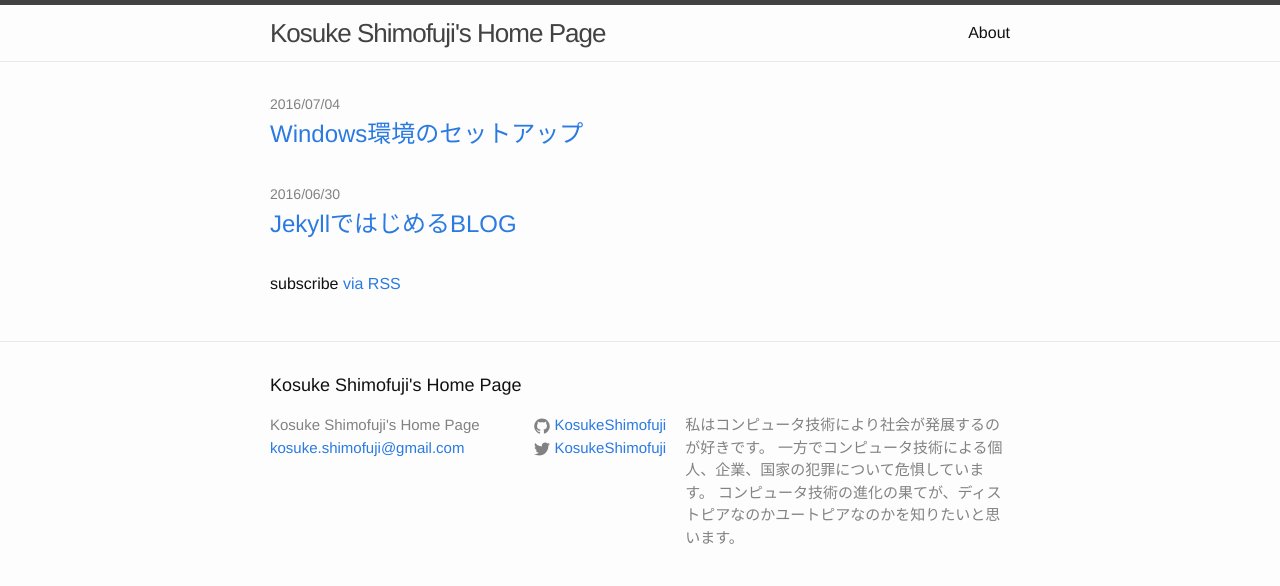
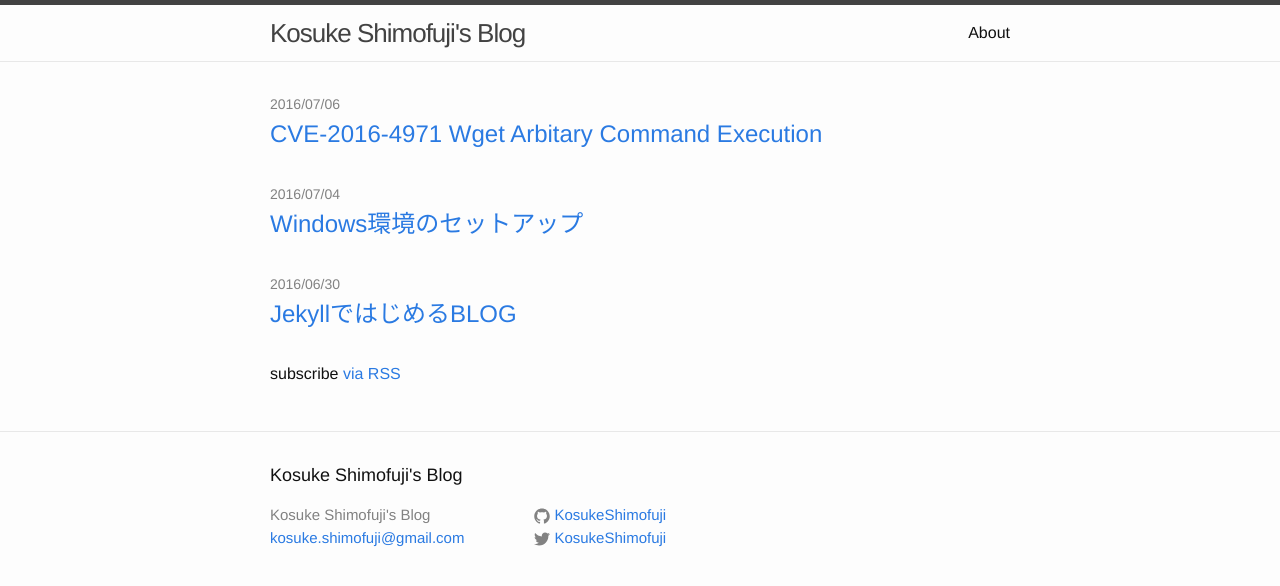
Before and after one commit to KosukeShimofuji/KosukeShimofuji.github.io, a Jekyll site: the page built from index.html, in a window 1280 px wide. Shown: the top 586 px of the page. Built offline with Jekyll 4.4.1, drawn with Linux system fonts in a browser that asks for light colours.

Commit message:
change website title

```diff
--- a/_config.yml
+++ b/_config.yml
@@ -6,12 +6,10 @@
 # 'jekyll serve'. If you change this file, please restart the server process.
 
 # Site settings
-title: Kosuke Shimofuji's Home Page
+title: Kosuke Shimofuji's Blog
 email: kosuke.shimofuji@gmail.com
 description: > # this means to ignore newlines until "baseurl:"
-   私はコンピュータ技術により社会が発展するのが好きです。
-   一方でコンピュータ技術による個人、企業、国家の犯罪について危惧しています。
-   コンピュータ技術の進化の果てが、ディストピアなのかユートピアなのかを知りたいと思います。
+
 permalink: /:year/:month/:day/:title/
 baseurl: "" # the subpath of your site, e.g. /blog
 url: "http://KosukeShimofuji.GITHUB.IO" # the base hostname & protocol for your site
--- /dev/null
+++ b/_posts/2016-07-06-CVE-2016-4971-wget-arbitary-command-execution.markdown
@@ -0,0 +1,17 @@
+---
+layout: post
+title:  "CVE-2016-4971 Wget Arbitary Command Execution"
+date:   2016-07-06 10:30:00 +0900
+categories: Vulnerability
+---
+
+## 概要
+
+wget 1.18以前のVersionにはHTTPリダイレクトを用いてFTPリソースから任意のファイル名でファイルを作成される脆弱性があります。
+
+##
+
+## 参考文献
+
+ * https://blogs.securiteam.com/index.php/archives/2701
+ * https://web.nvd.nist.gov/view/vuln/detail?vulnId=CVE-2016-4971
```
